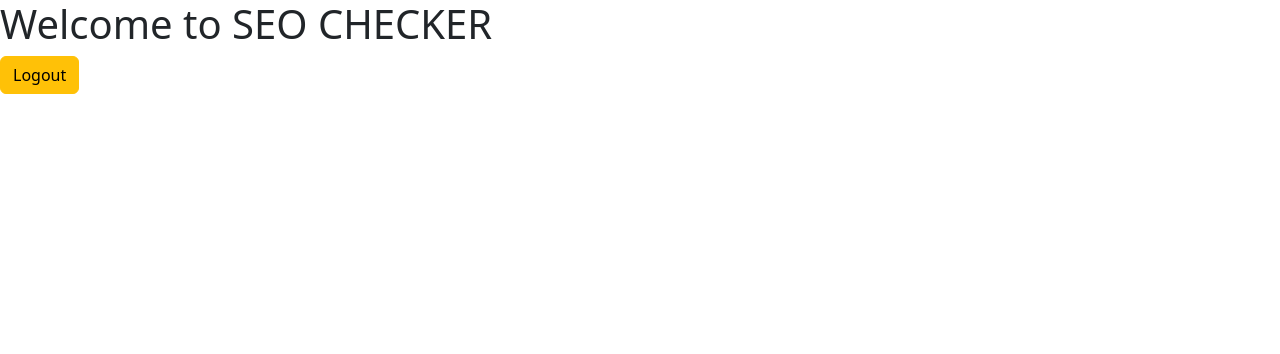
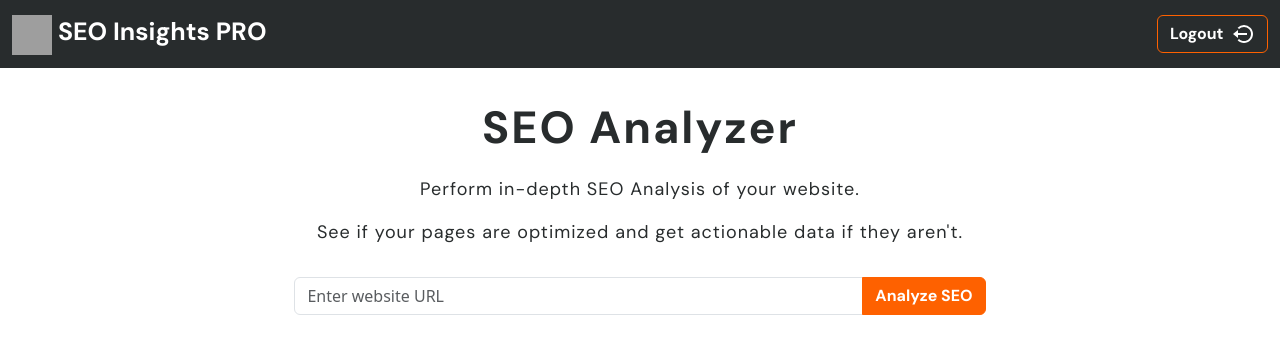
Before and after one commit to deepak11-repo/Training-Tasks, a PHP site: page /dashboard.php in a window 1280 px wide. Shown: the top 354 px of the page. Run offline with PHP 8.4, Linux system fonts and the light colour scheme; grey boxes are pictures that could not be loaded.

Commit message:
Updated Dashboard Page

```diff
--- /dev/null
+++ b/SEO Checker/assets/dashboard.css
@@ -0,0 +1,75 @@
+@import url('https://fonts.googleapis.com/css2?family=DM+Sans:opsz,wght@9..40,400;9..40,700;9..40,900&family=Space+Mono&display=swap');
+
+.navbar {
+    background-color: #282c2d;
+}
+
+.navbarTitle {
+    font-family: 'DM Sans', sans-serif;
+    color: #fff;
+    font-weight: 700;
+    font-size: 25px;
+}
+
+.custom-btn-color {
+    font-family: 'DM Sans', sans-serif;
+    border-color: #fe6100;
+    color: #fff;
+    font-weight: 700;
+}
+
+.custom-btn-color:hover {
+    background-color: #fe6100;
+    border-color: #fe6100;
+    color: #fff;
+}
+
+.seoChecker {
+    width: 100%;
+    padding: 2% 5%;
+    display: flex;
+    flex-direction: column;
+    align-items: center;
+}
+
+.seoHeading {
+    font-family: 'DM Sans', sans-serif;
+    color: #282c2d;
+    font-weight: 700;
+    font-size: 45px;
+    letter-spacing: 2px;
+}
+
+.seoSubHeading {
+    font-family: 'DM Sans', sans-serif;
+    color: #282c2d;
+    font-weight: 400;
+    font-size: 18px;
+    letter-spacing: 1px;
+    line-height: 2rem;
+    padding-top: 1%;
+}
+
+.searchURL {
+    padding-top: 2.5%;
+    width: 100%;
+}
+
+.searchBar {
+    width: 60%;
+    margin: auto;
+}
+
+.search-btn {
+    font-family: 'DM Sans', sans-serif;
+    border-color: #fe6100;
+    background-color: #fe6100;
+    color: #fff;
+    font-weight: 700;
+}
+
+.search-btn:hover {
+    background-color: #282c2d;
+    border-color: #282c2d;
+    color: #fff;
+}
--- a/SEO Checker/dashboard.php
+++ b/SEO Checker/dashboard.php
@@ -1,14 +1,65 @@
 <!DOCTYPE html>
 <html lang="en">
+
 <head>
     <meta charset="UTF-8">
     <meta name="viewport" content="width=device-width, initial-scale=1.0">
     <link href="https://cdn.jsdelivr.net/npm/bootstrap@5.3.2/dist/css/bootstrap.min.css" rel="stylesheet"
         integrity="sha384-T3c6CoIi6uLrA9TneNEoa7RxnatzjcDSCmG1MXxSR1GAsXEV/Dwwykc2MPK8M2HN" crossorigin="anonymous">
-    <title>Document</title>
+    <title>SEO Insights Pro</title>
+    <link rel="stylesheet" href="./assets/dashboard.css">
 </head>
+
 <body>
-    <h1>Welcome to SEO CHECKER</h1>
-    <a href="logout.php" class="btn btn-warning">Logout</a>
+
+    <!-- NavBar -->
+    <nav class="navbar">
+        <div class="container-fluid">
+            <a class="navbar-brand navbarTitle" href="#">
+                <img src="./assets/navLogo2.png" alt="Logo" width="40" height="40"
+                    class="d-inline-block align-text-top">
+                SEO Insights PRO
+            </a>
+            <button class="btn  btn-shadow custom-btn-color" id="logoutBtn">Logout&nbsp;&nbsp;<svg xmlns="http://www.w3.org/2000/svg"
+                    width="24" height="24" viewBox="0 0 24 24"
+                    style="fill: rgba(255, 255, 255, 1);transform:;msFilter:;">
+                    <path d="m2 12 5 4v-3h9v-2H7V8z"></path>
+                    <path
+                        d="M13.001 2.999a8.938 8.938 0 0 0-6.364 2.637L8.051 7.05c1.322-1.322 3.08-2.051 4.95-2.051s3.628.729 4.95 2.051 2.051 3.08 2.051 4.95-.729 3.628-2.051 4.95-3.08 2.051-4.95 2.051-3.628-.729-4.95-2.051l-1.414 1.414c1.699 1.7 3.959 2.637 6.364 2.637s4.665-.937 6.364-2.637c1.7-1.699 2.637-3.959 2.637-6.364s-.937-4.665-2.637-6.364a8.938 8.938 0 0 0-6.364-2.637z">
+                    </path>
+                </svg></button>
+        </div>
+    </nav>
+
+    <!-- SEO Checker -->
+    <div class="seoChecker">
+        <div class="seoHeading">
+            SEO Analyzer
+        </div>
+        <div class="seoSubHeading">
+            Perform in-depth SEO Analysis of your website.
+        </div>
+        <div class="seoSubHeading">
+            See if your pages are optimized and get actionable data if they aren't.
+        </div>
+        <div class="searchURL">
+            <form>
+                <div class="input-group mb-2 searchBar">
+                    <input type="text" class="form-control" placeholder="Enter website URL "
+                        aria-label="Recipient's username" aria-describedby="button-addon2">
+                    <button class="btn btn-outline-secondary search-btn" type="button" id="button-addon2">Analyze
+                        SEO</button>
+                </div>
+            </form>
+        </div>
+    </div>
+
 </body>
+
+<script>
+        document.getElementById("logoutBtn").addEventListener("click", function() {
+            window.location.href = "logout.php";
+        });
+    </script>
+
 </html>
```
